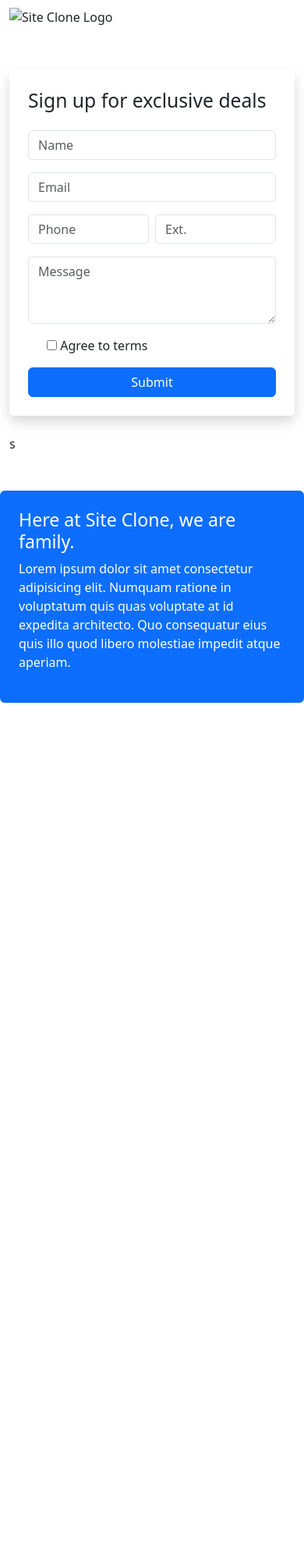
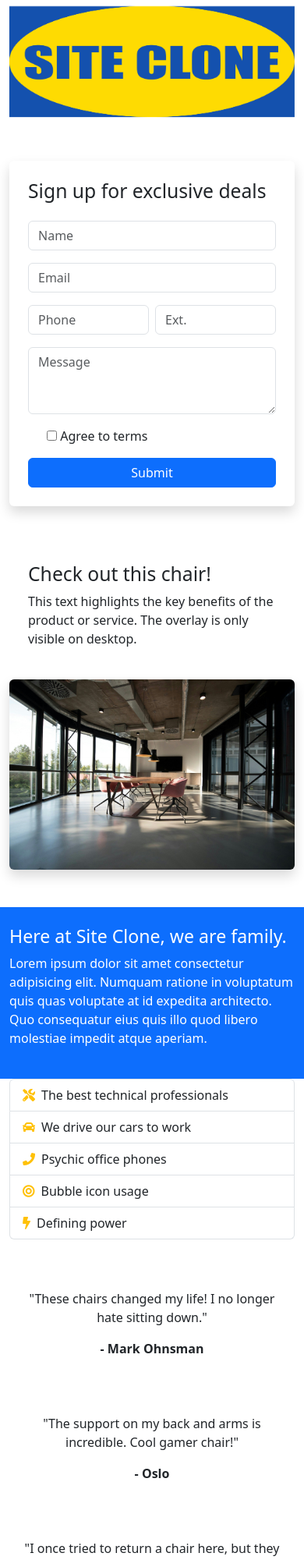
Before and after one commit to michaelgiesler8/CloneSiteCheckpoint, a plain HTML site: page index.html in a window 390 px wide. Shown: the top 2000 px of the page at 78% size. Before the commit the page ends 949 px from the top, so only its background shows below. Drawn offline with nearby package versions, Linux system fonts and the light colour scheme.

Commit message:
Final commit
final commit

```diff
--- a/index.html
+++ b/index.html
@@ -11,16 +11,15 @@
         defer></script>
     <script id="debug-script" src="https://cdn.jsdelivr.net/gh/MickShannahan/style-debug@latest/debug.min.js"
         defer></script>
-    <link rel="stylesheet" href="styles.css">
     <link rel="stylesheet" href="https://cdnjs.cloudflare.com/ajax/libs/font-awesome/5.15.4/css/all.min.css">
-    <title>CLoneSiteCheckpoint</title>
+    <link rel="stylesheet" href="https://fonts.googleapis.com/css2?family=Roboto:wght@400;700&display=swap">
+    <title>CloneSiteCheckpoint</title>
 </head>
 
 <body class="debug">
-    <header class="sticky-top bg-white">
+    <header class="sticky-top">
         <nav class="container d-flex justify-content-between align-items-center py-2">
-            <a href="#" class="navbar-brand"><img src="logo.png" alt="Site Clone Logo" class="img-fluid"
-                    style="width:150px;"></a>
+            <a href="#" class="navbar-brand"><img src="logo.png" alt="Site Clone Logo" class="img-fluid"></a>
             <ul class="nav d-none d-md-flex">
                 <li class="nav-item"><a class="nav-link" href="#">Home</a></li>
                 <li class="nav-item"><a class="nav-link" href="#">About</a></li>
@@ -31,10 +30,10 @@
     </header>
 
     <main class="container my-5">
-        <div class="row">
-            <section class="col-lg-5 mb-4">
+        <section id="main-feature" class="row gx-5">
+            <div class="col-lg-6 col-md-12 mb-4">
                 <div class="p-4 shadow bg-white rounded">
-                    <h2 class="mb-4">Sign up for exclusive deals</h2>
+                    <h2 class="mb-4 text-dark">Sign up for exclusive deals</h2>
                     <form>
                         <div class="mb-3">
                             <input type="text" class="form-control" placeholder="Name">
@@ -53,22 +52,24 @@
                             <input type="checkbox" class="form-check_input" id="termsCheck">
                             <label class="form-check-label" for="termsCheck">Agree to terms</label>
                         </div>
-                        <button type="submit" class=" btn btn-primary w-100">Submit</button></button>
+                        <button type="submit" class=" btn btn-primary w-100">Submit</button>
                     </form>
                 </div>
-            </section>
+        </section>
 
-            <section class="col-lg-7 position-relative">
-                <div class="overlay-text d-none d-lg-block text-white position-absolute p-4">
-                    <h2>Check out this chair!</h2>
-                    <p>Lorem ipsum dolor sit amet consectetur adipisicing elit. Sunt delectus tenetur pariatur
-                        exercitationem at repellat ratione, voluptatibus nihil doloribus! Neque aliquam aut eum! Velit
-                        harum laudantium atque earum doloremque. Veritatis?>
-                        <img src="workspace.jpg" alt="workspace" class="img-fluid rounded shadow">
-            </section>
-        </div>s
-        <section class="row my-5">
-            <div class="col-lg-8 p-4 bg-primary text-white rounded">
+        <div class="col-lg-6 col-md-12 mb-4"></div>
+        <div class="p-4 shawdow bg-white rounded">
+            <h2>Check out this chair!</h2>
+            <p>This text highlights the key benefits of the product or service. The overlay is only visible on
+                desktop.</p>
+        </div>
+        <img src="workspace.jpg" alt="workspace" class="img-fluid rounded shadow">
+        </div>
+        </section>
+
+
+        <section id="features" class="row my-5 gx-5">
+            <div class="col-lg-6 p-4 bg-primary text-white rounded">
                 <h3>Here at Site Clone, we are family.</h3>
                 <p>Lorem ipsum dolor sit amet consectetur adipisicing elit.
                     Numquam ratione in voluptatum quis quas voluptate at id expedita architecto. Quo consequatur eius
@@ -77,5 +78,61 @@
             </div>
             <div class="col-lg-4">
                 <ul class="list-group">
+                    <li class="list-group-item d-flex align-items-center"><i
+                            class="fas fa-tools me-2 text-warning"></i>The
+                        best technical professionals</li>
+                    <li class="list-group-item d-flex align-items-center"><i class="fas fa-car me-2 text-warning"></i>We
+                        drive our cars to work</li>
+                    <li class="list-group-item d-flex align-items-center"><i
+                            class="fas fa-phone me-2 text-warning"></i>Psychic office phones</li>
+                    <li class="list-group-item d-flex align-items-center"><i
+                            class="fas fa-bullseye me-2 text-warning"></i>Bubble icon usage</li>
+                    <li class="list-group-item d-flex align-items-center"><i
+                            class="fas fa-bolt me-2 text-warning"></i>Defining power</li>
+                </ul>
+            </div>
+        </section>
 
-                </ul>
+        <section id="testimonials" class="row my-5">
+            <div class="col-lg-4 mb-4 d-flex flex-column align-items-center">
+                <div class="p-3 testimonial-card text-center">
+                    <p>"These chairs changed my life! I no longer hate sitting down."</p>
+                    <p><strong>- Mark Ohnsman</strong></p>
+                </div>
+            </div>
+            <div class="col-lg-4 mb-4 d-flex flex-column align-items-center">
+                <div class="p-3 testimonial-card text-center">
+                    <p>"The support on my back and arms is incredible. Cool gamer chair!"</p>
+                    <p><strong>- Oslo</strong></p>
+                </div>
+            </div>
+            <div class="col-lg-4 mb-4 d-flex flex-column align-items-center">
+                <div class="p-3 testimonial-card text-center">
+                    <p>"I once tried to return a chair here, but they told me I wasn't from here."</p>
+                    <p><strong>- Wild Goose</strong></p>
+                </div>
+            </div>
+        </section>
+
+        <section id="contact" class="map-container my-5">
+            <img src="map.png" alt="Map Location" class="img-fluid rounded">
+            <p class="text-center text-white mt-3">Visit us at 8455 Westpark St, Boise, ID 83704</p>
+        </section>
+    </main>
+
+    <footer class="bg-light text-center py-3 border-top">
+        <p>Contact us: (208) 391-5056 | Mon-Fri: 9:00AM - 5:00PM</p>
+        <div class="social-icons">
+            <a href="#"><i class="fab fa-github"></i></a>
+            <a href="#"><i class="fab fa-spotify"></i></a>
+            <a href="#"><i class="fab fa-tiktok"></i></a>
+            <a href="#"><i class="fab fa-google"></i></a>
+        </div>
+    </footer>
+
+
+    <script src="https://cdn.jsdelivr.net/npm/bootstrap@5.3.2/dist/js/bootstrap.bundle.min.js"></script>
+    </script>
+</body>
+
+</html>
--- a/style.css
+++ b/style.css
@@ -0,0 +1,133 @@
+body {
+    font-family: 'Roboto', sans-serif;
+    overflow-x: hidden;
+}
+
+h2,
+h3,
+p,
+button {
+    font-family: 'Roboto', sans-serif;
+}
+
+header.sticky-top {
+    background-color: rgba(0, 51, 102, 0.8);
+    border-bottom: 3px solid #ffcc00;
+    padding: 1rem;
+}
+
+header .navbar-brand img {
+    width: auto;
+    height: auto;
+    max-height: 50px;
+}
+
+header .nav-link {
+    color: #ffffff !important;
+    font-weight: bold;
+    padding: 0.5rem 1rem;
+    transition: color 0.3s ease;
+}
+
+header .nav-link:hover {
+    color: #ffcc00 !important;
+}
+
+#main-feature {
+    display: flex;
+    flex-wrap: wrap;
+    gap: 20px;
+    align-items: flex-start;
+}
+
+#main-feature>div {
+    flex: 1;
+    min-width: 300px;
+}
+
+#features {
+    display: flex;
+    flex-wrap: wrap;
+    gap: 20px;
+    align-items: flex-start;
+}
+
+#features>div {
+    flex: 1;
+    min-width: 300px;
+}
+
+img.img-fluid {
+    padding: 0.5rem;
+}
+
+.btn-primary {
+    background-color: #003366;
+    border-color: #003366;
+    transition: background-color 0.3s;
+    transform: 0.2s;
+}
+
+.btn-primary:hover {
+    background-color: #ffcc00;
+    border-color: #ffcc00;
+    color: #003366;
+    transform: scale(1.05);
+}
+
+footer {
+    border-top: 1px solid #ddd;
+    background-color: #003366;
+    color: white;
+}
+
+footer p,
+footer a {
+    color: white;
+}
+
+footer .social-icons i {
+    margin: 0 10px;
+    color: white;
+    font-size: 1.2rem;
+    transition: transform 0.2s;
+}
+
+footer .social-icons i:hover {
+    transform: translateY(-3px);
+    color: #ffcc00;
+}
+
+.info-card,
+.testimonial-card {
+    background-color: #ffffff;
+    border: none;
+    box-shadow: 0px 4px 10px rgba(0, 0, 0, 0.1);
+    border-radius: 0.5rem;
+    margin-bottom: 1.5rem;
+    padding: 1rem;
+    animation: fadeInUp 1s ease;
+}
+
+.map-container {
+    background-color: #003366;
+    padding: 2rem;
+    border-radius: 0.5rem;
+    color: white;
+}
+
+@keyframes fadeInUp {
+    0% {
+        opacity: 0;
+        transform: translateY(20px);
+    }
+
+    100% {
+        opacity: 1;
+        transform: translateY(0);
+    }
+}
+
+html {
+    scroll-behavior: smooth;
+}
```
Also changed, not shown: chair.jpg (added), logo.png (added), map.png (added), workspace.jpg (added), 1 other file.
